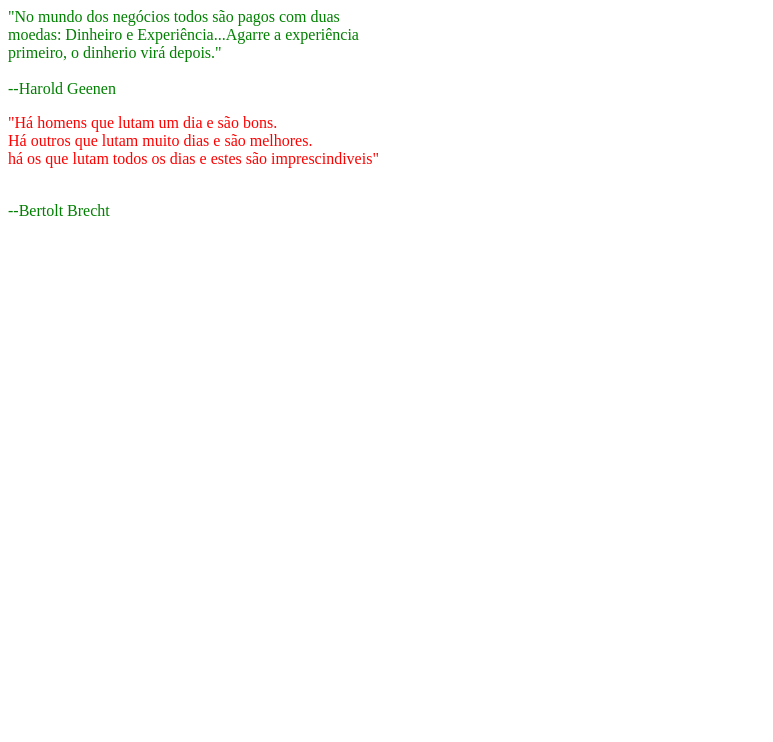
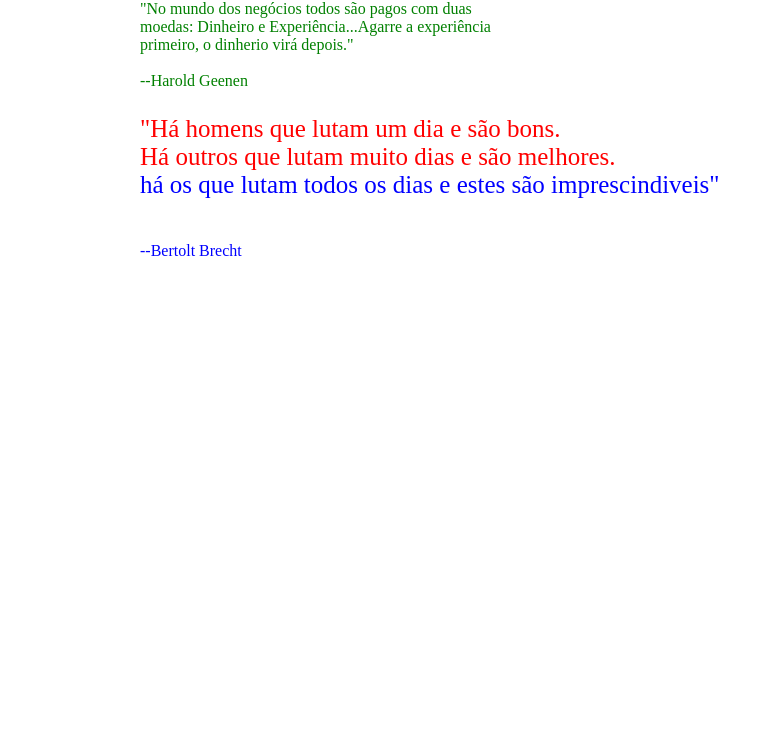
Before and after one commit to Kingguest/teste, a plain HTML site: page index.html in a window 1280 px wide. Shown: the part 58-800 px from the top of the page, without its empty margins (0-773 px from the left). Drawn offline with Linux system fonts and the light colour scheme.

Commit message:
Update index.html

```diff
--- a/index.html
+++ b/index.html
@@ -1,7 +1,7 @@
 <html>
 
     <head>
-        <link href="estilos/estilo.css" rel="stylesheet">
+        <link href="style.css" rel="stylesheet">
         <title>Atividade LGMC atividade 1</title>
     </head>
     <body>
```
